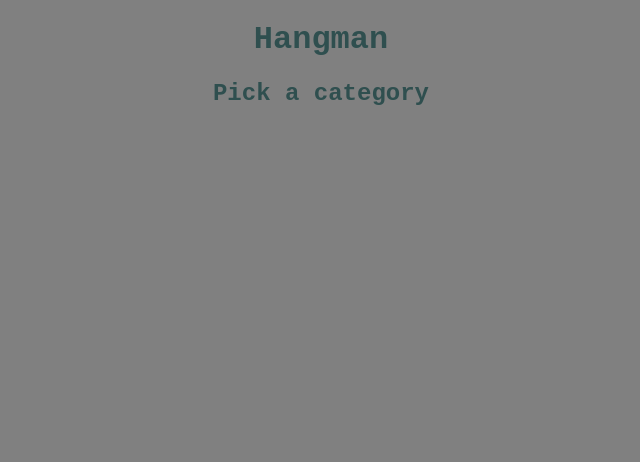
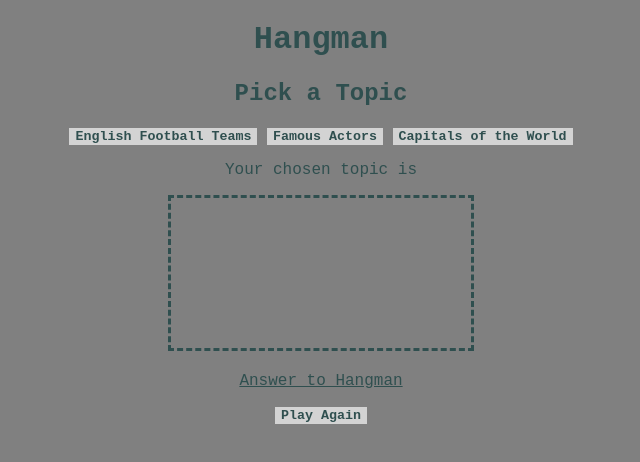
Before and after one commit to Code-Institute-Submissions/SadekRahman-hangman, a plain HTML site: page index.html in a window 1280 px wide. Shown: the whole page, without its empty margins (319-959 px from the left). Drawn offline with Linux system fonts and the light colour scheme.

Commit message:
full structure of html added

```diff
--- a/assets/css/style.css
+++ b/assets/css/style.css
@@ -1,8 +1,24 @@
 body {
-    font-family: 'Courier New', Courier, monospace;
-    font-size: medium;
+    font-family: 'Courier New', Courier;
     color: darkslategray;
     background-color: grey;
-    margin: 0 auto;
     text-align: center;
 }
+button {
+    font-family: 'Courier New', Courier;
+    color: darkslategray;
+    background-color: lightgray;
+    text-align: center;
+    border-style: none;
+    font-weight: bold;
+    cursor: pointer;
+}
+h1, h2 {
+    position: relative;
+}
+canvas {
+    border-style: dashed;
+}
+#answer {
+    text-decoration: underline;
+}
--- a/assets/js/script.js
+++ b/assets/js/script.js
@@ -0,0 +1,6 @@
+document.addEventListener("DOMContentLoaded", function(){
+    let buttons = document.getElementsByName("button");
+    let alphabet = [
+        'a', 'b', 'c', 'd', 'e', 'f', 'g', 'h'
+    ]
+})
--- a/index.html
+++ b/index.html
@@ -11,10 +11,36 @@
     <title>Hangman</title>
 </head>
 <body>
-    <div id = "choose-category">
+    <div id = "Topic">
         <h1>Hangman</h1>
-        <h2>Pick a category</h2>
+        <h2>Pick a Topic</h2>
     </div>
+    <div id = "categories">
+        <button data-type="Football">English Football Teams</button>
+        <button data-type="Actors">Famous Actors</button>
+        <button data-type="Capitals">Capitals of the World</button>
+    </div>
+    <div>
+        <div id="alphabet">
+
+        </div>
+        <div id="chosenTopic">
+            <p>Your chosen topic is</p>
+        </div>
+        <div id="gameLayout">
+            <canvas id="hangman">
+
+            </canvas>
+            <div id="answer">
+                <p>Answer to Hangman</p>
+            </div>
+
+        </div>
+        <div>
+            <button id="reset">Play Again</button>
+        </div>
+    </div>
+
 
     <script src="assets/js/script.js"></script>
 </body>
```
